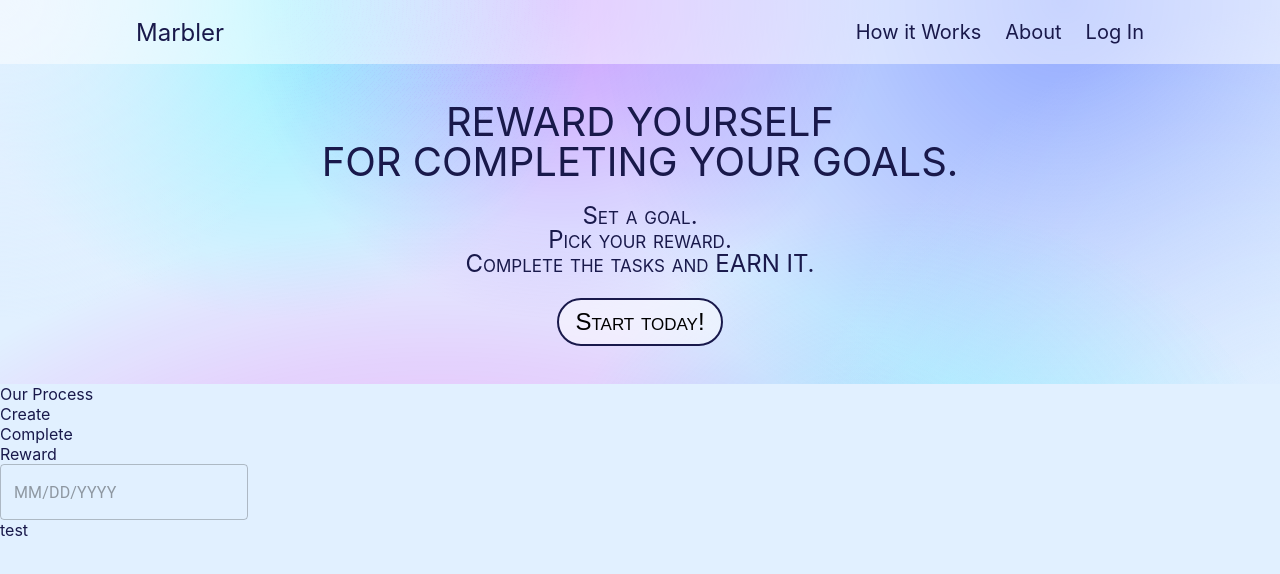
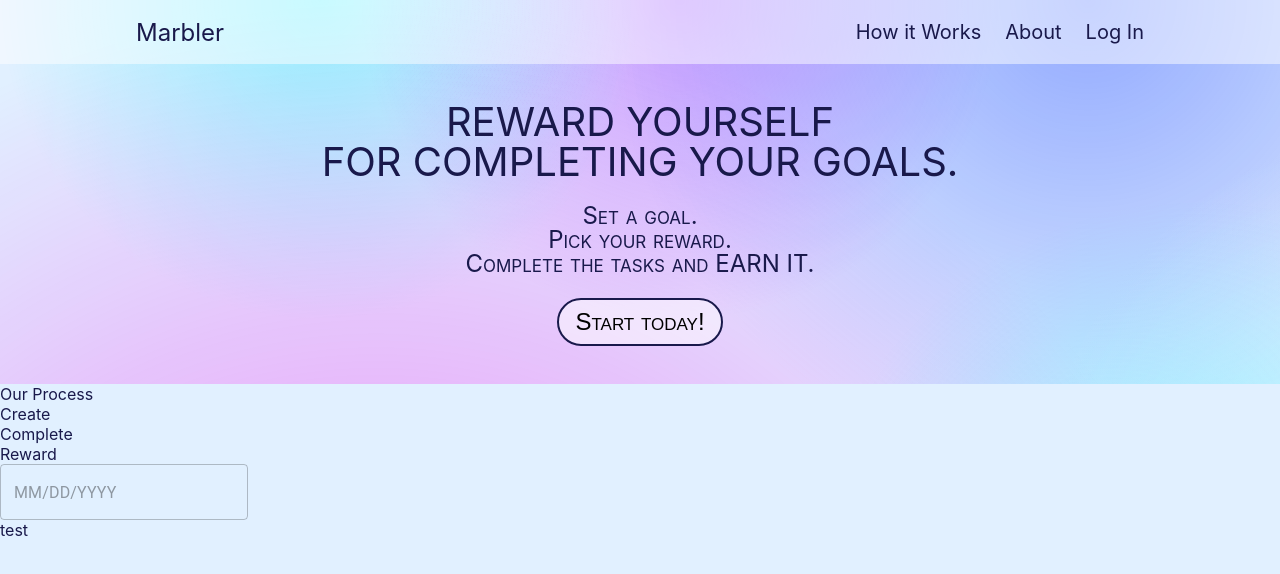
Before and after one commit to evan-baron/goal-calendar-react-app, a React (Create React App) app: page / in a window 1280 px wide. Shown: the top 574 px of the page. Built offline with nearby package versions, Linux system fonts and the light colour scheme.

Commit message:
more formatting and styling changes to herobackground

```diff
--- a/src/components/Hero/HeroBackground.css
+++ b/src/components/Hero/HeroBackground.css
@@ -2,21 +2,21 @@
     z-index: -1;
     position: absolute;
     top: 0;
-    left: 50%;
     height: 24rem;
     width: 100%;
-    transform: translateX(-50%);
     overflow: hidden;
 }
 
 .style-blot {
     position: absolute;
+    left: 50%;
+    transform: translateX(-50%);
 }
 
 .blot1 {
     height: 50rem;
     width: 50rem;
-    transform: translate(-15%, -50%);
+    transform: translate(-90%, -50%);
     background: radial-gradient(20rem, rgba(0, 255, 255, .35), transparent);
     mix-blend-mode: color-burn;
 }
@@ -24,7 +24,7 @@
 .blot2 {
     height: 50rem;
     width: 50rem;
-    transform: translate(20%, -50%);
+    transform: translate(-45%, -50%);
     background: radial-gradient(20rem, rgba(162, 0, 255, .35), transparent);
     mix-blend-mode: color-burn;
 }
@@ -32,35 +32,28 @@
 .blot3 {
     height: 70rem;
     width: 70rem;
-    transform: translate(45%, -50%);
-    background: radial-gradient(30rem, rgba(0, 38, 255, 0.35), transparent);
+    transform: translate(-10%, -50%);
+    background: radial-gradient(30rem, rgba(0, 38, 255, .35), transparent);
     mix-blend-mode: color-burn;
 }
 
 .blot4 {
     height: 50rem;
     width: 50rem;
-    transform: translate(-50%, -50%);
-    background: radial-gradient(20rem, rgba(225, 240, 255, 1), transparent);
+    transform: translate(50%, 15%);
+    background: radial-gradient(25rem, rgb(225, 240, 255), transparent);
 }
 
 .blot5 {
-    height: 70rem;
-    width: 70rem;
-    transform: translate(70%, 0%);
-    background: radial-gradient(35rem, rgb(225, 240, 255), transparent);
+    height: 110rem;
+    width: 110rem;
+    transform: translate(-65%, 0%);
+    background: radial-gradient(55rem, rgba(255, 0, 238, .5), transparent);
 }
 
 .blot6 {
-    height: 110rem;
-    width: 110rem;
-    transform: translate(-25%, 12.5%);
-    background: radial-gradient(55rem, rgba(255, 0, 238, .75), transparent);
-}
-
-.blot7 {
     height: 50rem;
     width: 50rem;
-    transform: translate(65%, 25%);
+    transform: translate(20%, 25%);
     background: radial-gradient(25rem, rgba(0, 255, 255, .35), transparent);
 }
--- a/src/components/Hero/HeroBackground.js
+++ b/src/components/Hero/HeroBackground.js
@@ -10,7 +10,6 @@ const HeroBackground = () => {
         <div className='style-blot blot4'></div>
         <div className='style-blot blot5'></div>
         <div className='style-blot blot6'></div>
-        <div className='style-blot blot7'></div>
     </div>
   )
 }
```
